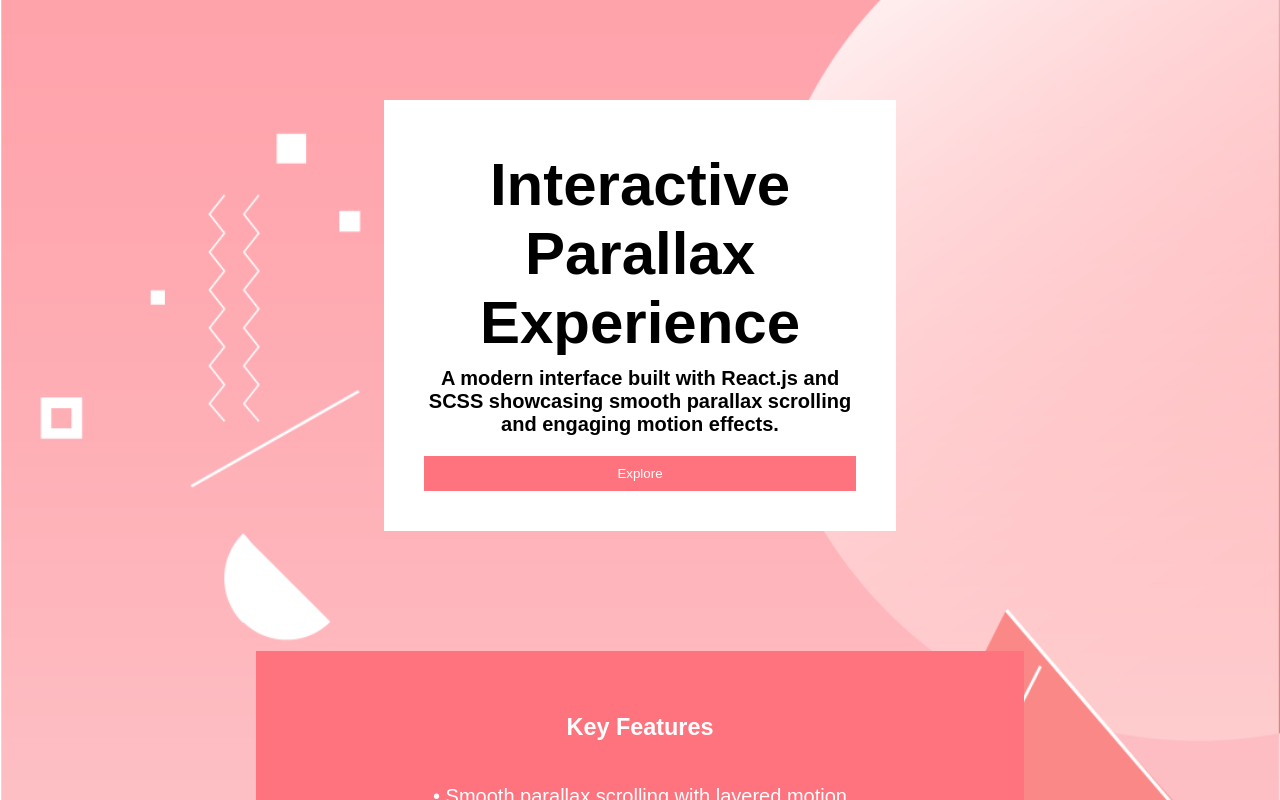
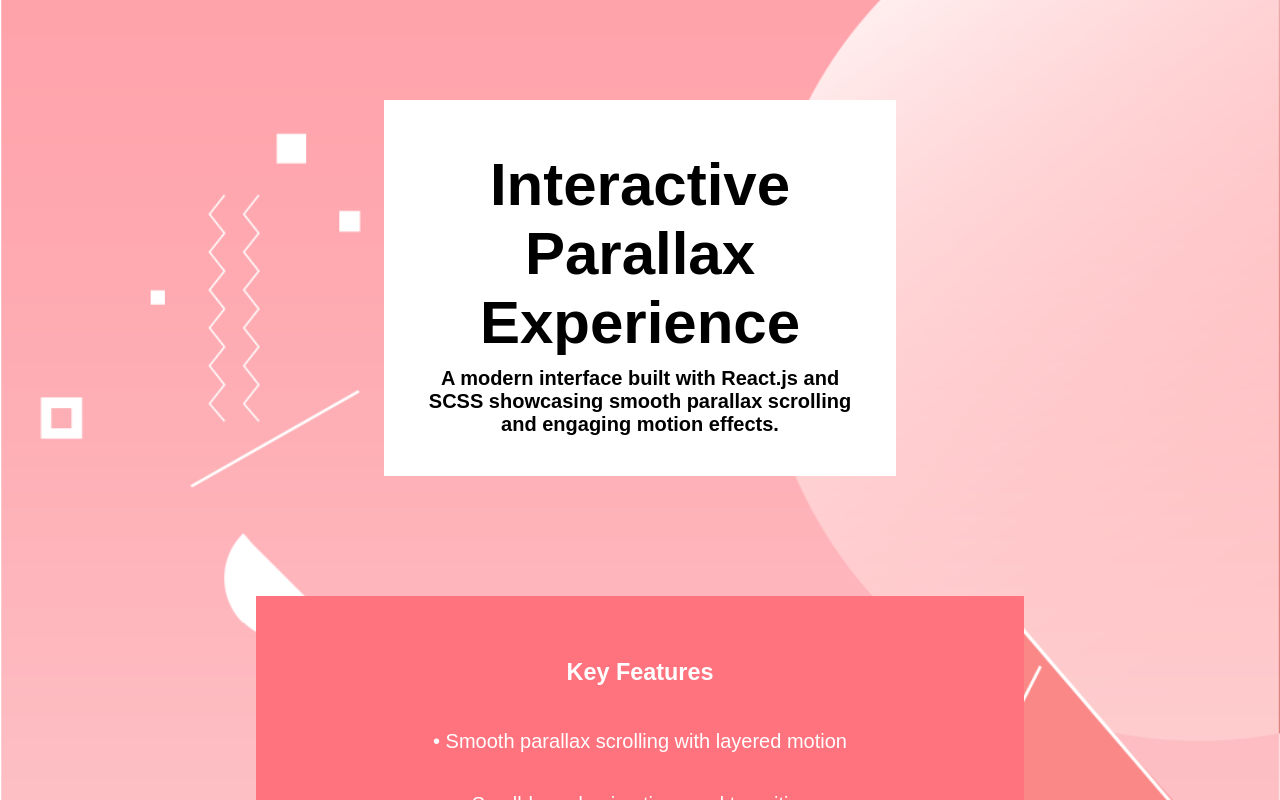
Before and after one commit to Shubhranshu331/Parallax-React.JS-and-scss, a React (Create React App) app: page / in a window 1280 px wide. Shown: the top 800 px of the page. Built offline with nearby package versions, Linux system fonts and the light colour scheme.

Commit message:
Remove Explore button from App.js

```diff
--- a/src/App.js
+++ b/src/App.js
@@ -75,7 +75,7 @@ function App() {
             parallax scrolling and engaging motion effects.
           </h2>
 
-          <button className="explore-btn">Explore</button>
+
         </div>
 
         {/* Features */}
```
